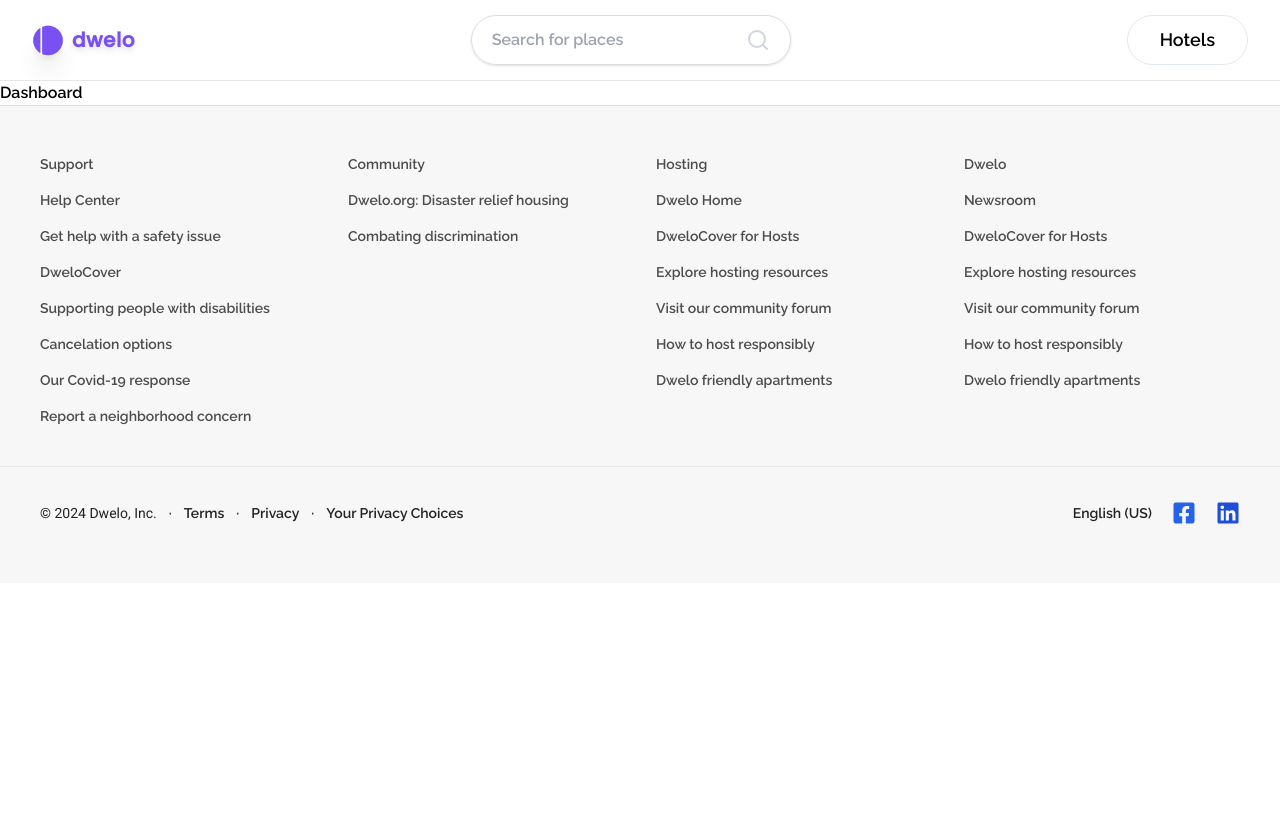
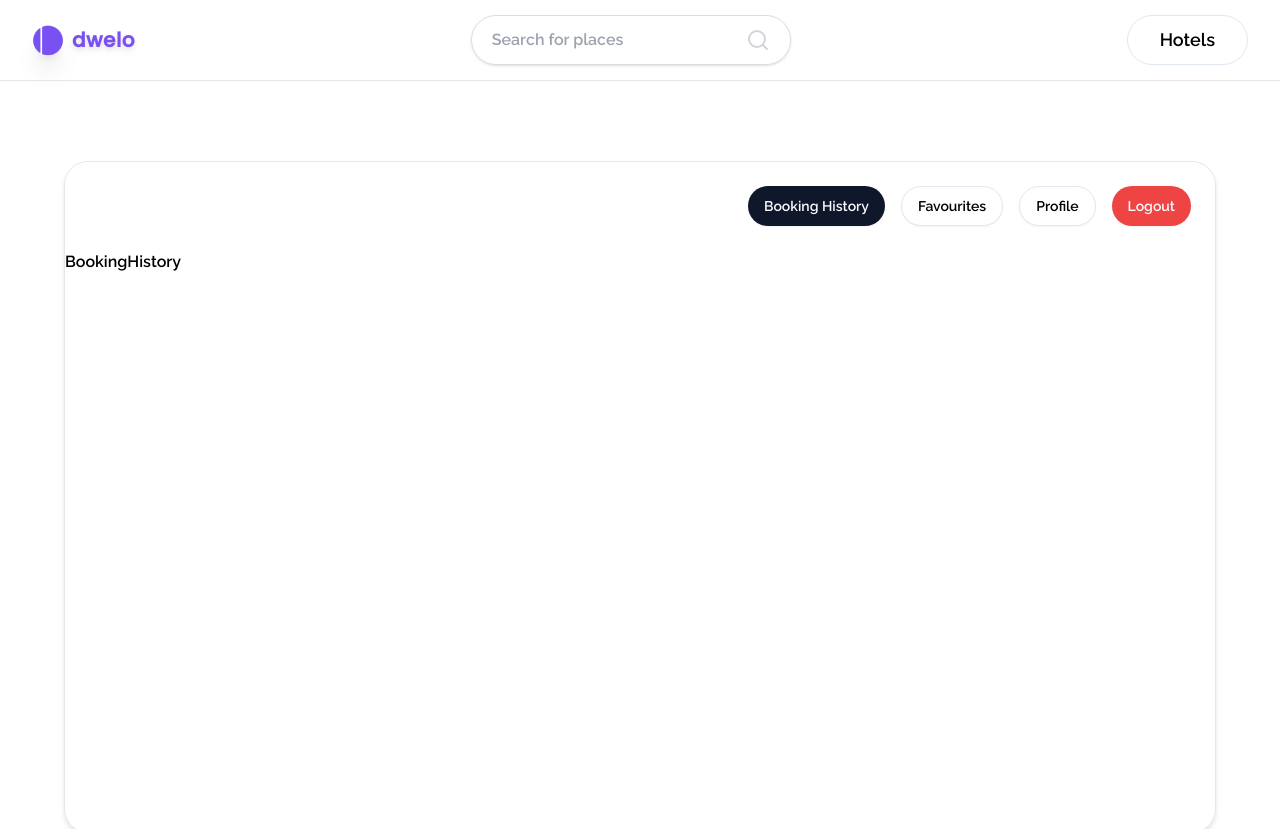
Before and after one commit to shahbazcse/dwelo, a React (Create React App) app: page /dashboard in a window 1280 px wide. Shown: the top 829 px of the page. Before the commit the page ends 800 px from the top, so only its background shows below. Built offline with nearby package versions, Linux system fonts and the light colour scheme; a web font is replaced by a local one.

Commit message:
Added Dashboard page and components

```diff
--- /dev/null
+++ b/src/components/dashboard/BookingHistory.jsx
@@ -0,0 +1,9 @@
+import React from 'react'
+
+const BookingHistory = () => {
+    return (
+        <div>BookingHistory</div>
+    )
+}
+
+export default BookingHistory
--- /dev/null
+++ b/src/components/dashboard/Favourites.jsx
@@ -0,0 +1,9 @@
+import React from 'react'
+
+const Favourites = () => {
+    return (
+        <div>Favourites</div>
+    )
+}
+
+export default Favourites
--- /dev/null
+++ b/src/components/dashboard/Profile.jsx
@@ -0,0 +1,9 @@
+import React from 'react'
+
+const Profile = () => {
+    return (
+        <div>Profile</div>
+    )
+}
+
+export default Profile
--- a/src/pages/Dashboard.jsx
+++ b/src/pages/Dashboard.jsx
@@ -1,7 +1,28 @@
-import React from "react";
+import React, { useState } from "react";
+import { Button } from "../components/ui/button";
+import BookingHistory from "../components/dashboard/BookingHistory";
+import Favourites from "../components/dashboard/Favourites";
+import Profile from "../components/dashboard/Profile";
 
 const Dashboard = () => {
-    return <div>Dashboard</div>;
+    const [menu, setMenu] = useState("booking_history")
+    return (
+        <div className="mx-auto max-w-[91rem]">
+            <div className="mx-auto min-h-[42rem] max-w-[72rem] mt-20 mb-24 rounded-3xl border shadow-md">
+                <div className="flex items-center justify-end gap-4 p-6">
+                    <Button onClick={() => setMenu("booking_history")} variant={menu === "booking_history" ? "default" : "outline"} className="px-4 py-2 rounded-full shadow-sm">Booking History</Button>
+                    <Button onClick={() => setMenu("favourites")} variant={menu === "favourites" ? "default" : "outline"} className="px-4 py-2 rounded-full shadow-sm">Favourites</Button>
+                    <Button onClick={() => setMenu("profile")} variant={menu === "profile" ? "default" : "outline"} className="px-4 py-2 rounded-full shadow-sm">Profile</Button>
+                    <Button variant="destructive" className="px-4 py-2 rounded-full shadow-sm">Logout</Button>
+                </div>
+                <div className="min-h-[36.4rem] rounded-b-3xl">
+                    {menu === "booking_history" && <BookingHistory />}
+                    {menu === "favourites" && <Favourites />}
+                    {menu === "profile" && <Profile />}
+                </div>
+            </div>
+        </div >
+    );
 };
 
 export default Dashboard;
```
